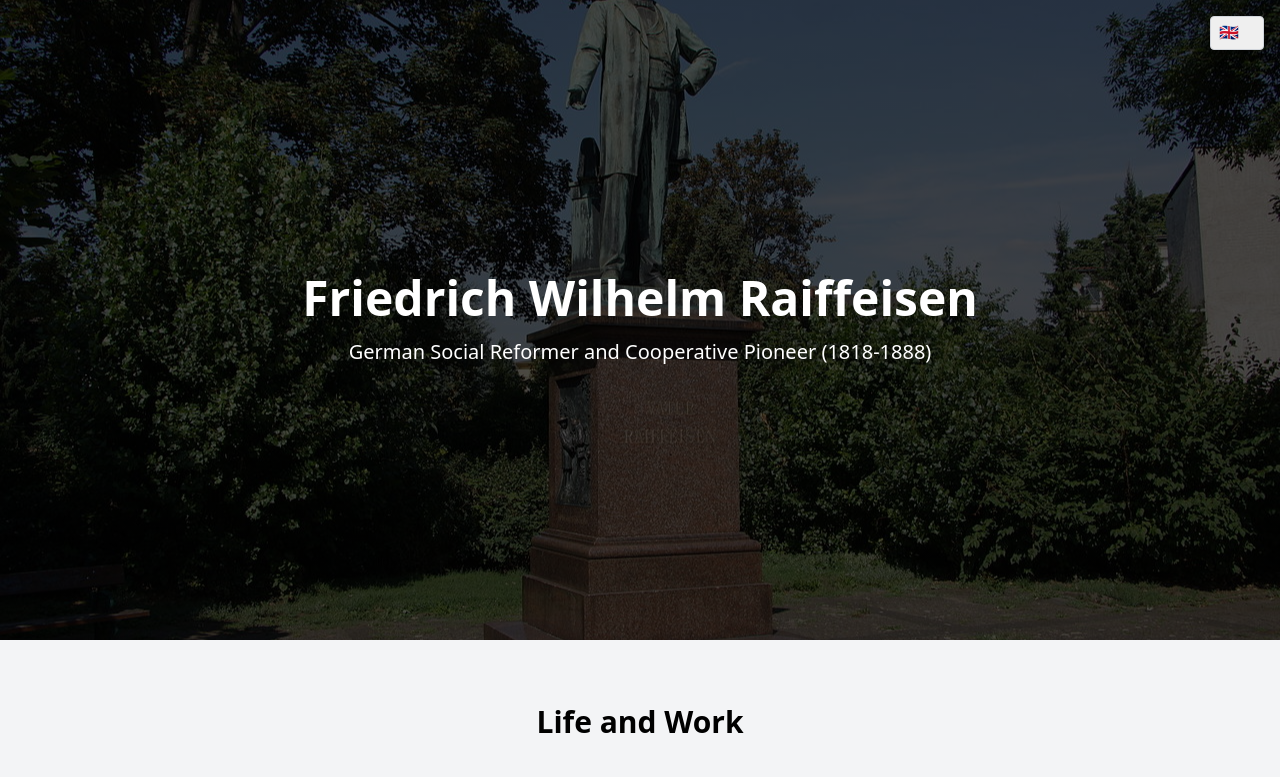
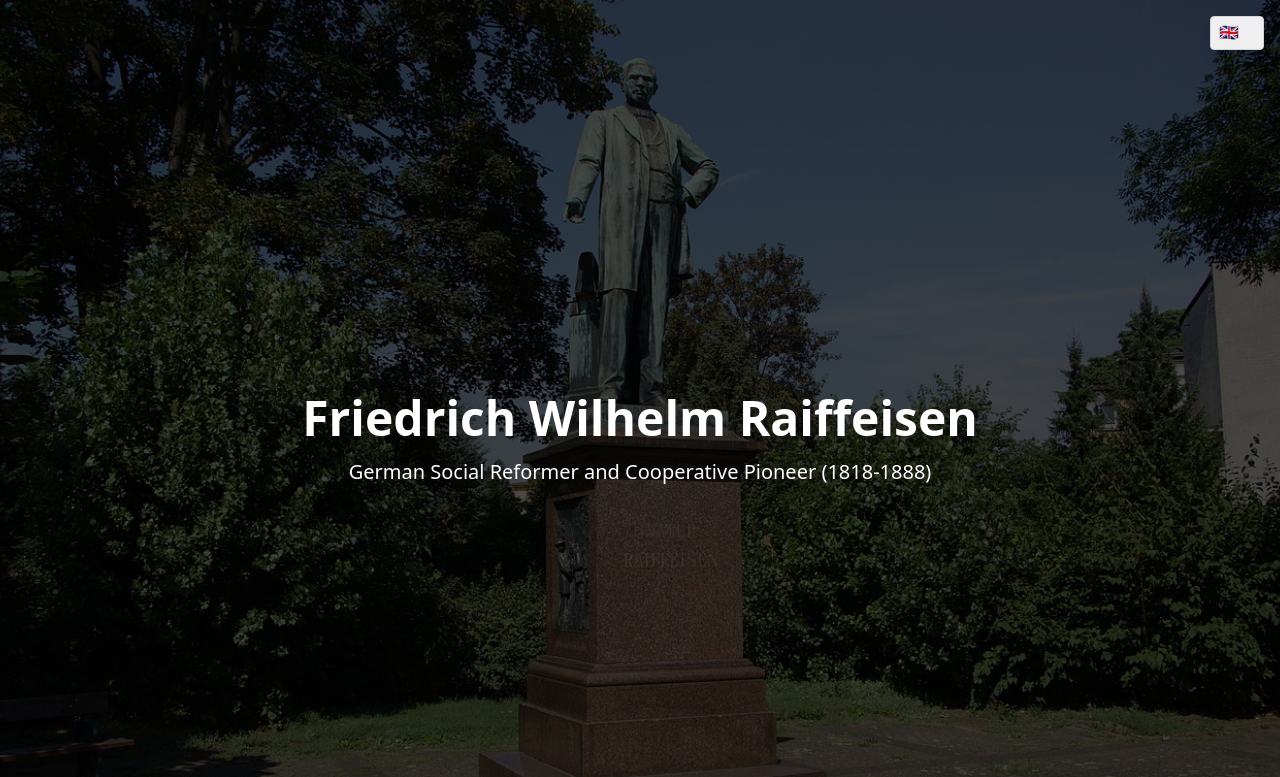
Before and after one commit to afrmstudio/friedrichweb, a plain HTML site: page index.html in a window 1280 px wide. Shown: the top 777 px of the page. Drawn offline with nearby package versions, Linux system fonts and the light colour scheme.

Commit message:
Update index.html

```diff
--- a/index.html
+++ b/index.html
@@ -10,7 +10,7 @@
         .hero-section {
             background: linear-gradient(rgba(0, 0, 0, 0.7), rgba(0, 0, 0, 0.7)),
                         url('img/header.jpg') center/cover;
-            height: 80vh;
+            height: 110vh;
             display: flex;
             align-items: center;
             justify-content: center;
```
